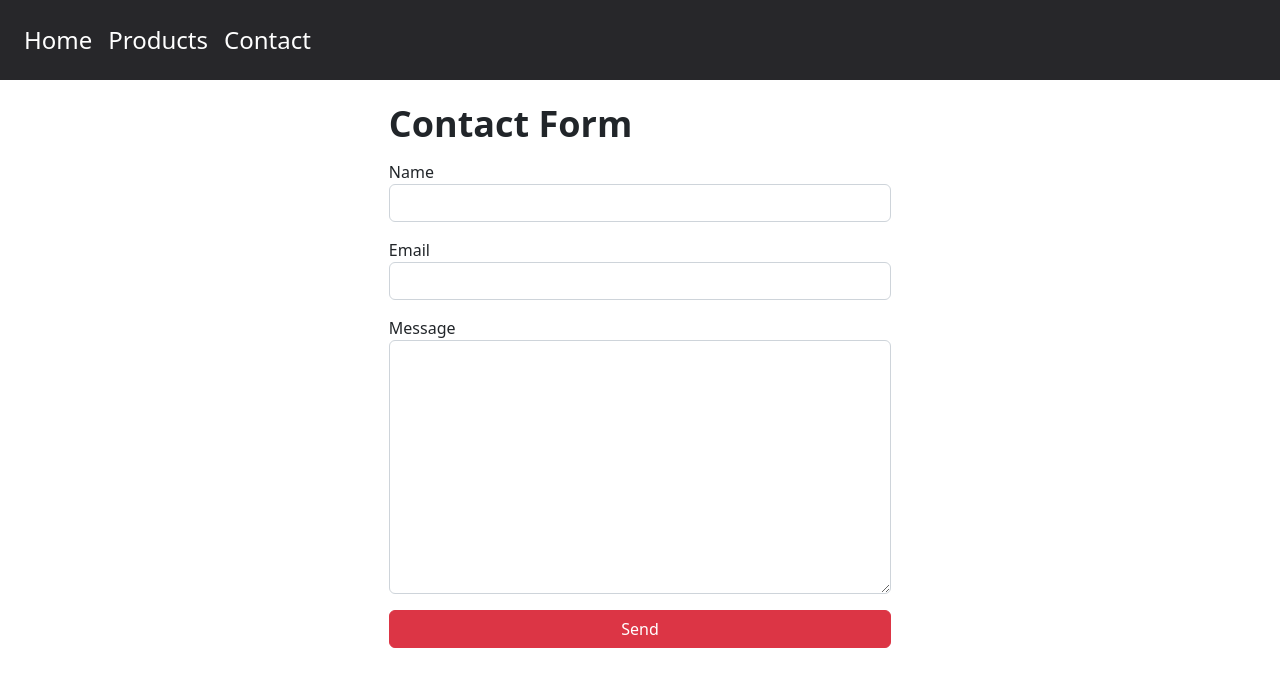
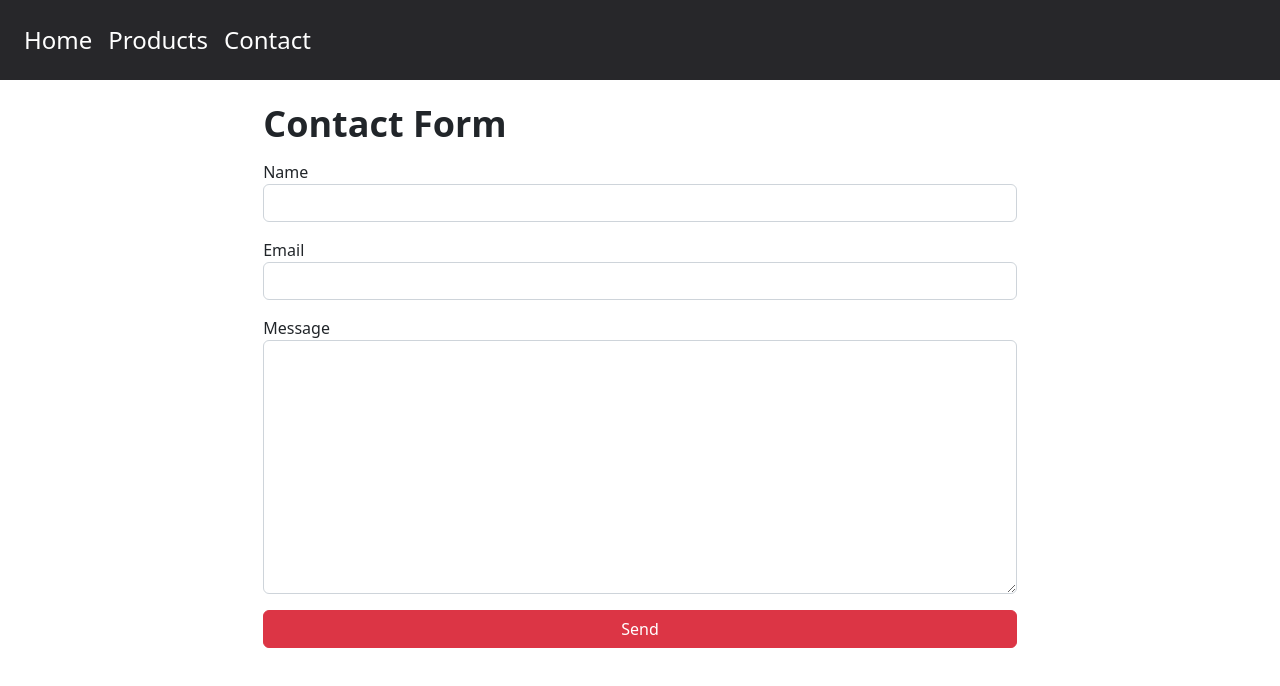
Before and after one commit to jhonatan0912/PF-ANGULARJS, an Angular app: page /contact in a window 1280 px wide. Shown: the top 686 px of the page. Built offline with nearby package versions, Linux system fonts and the light colour scheme.

Commit message:
contact form styles improve

```diff
--- a/src/app/components/contact/contact.component.html
+++ b/src/app/components/contact/contact.component.html
@@ -1,15 +1,16 @@
 <div class="container">
-  <form (ngSubmit)="send()" #form="ngForm" class="flex flex-col w-2/5 m-auto mt-4">
+  <form (ngSubmit)="send()" #form="ngForm" class="flex flex-col w-4/5 lg:w-3/5 m-auto mt-4">
     <h1 class="text-4xl font-semibold">Contact Form</h1>
 
     <label for="name" class="mt-3">
       <p>Name</p>
-      <input type="text" name="name" id="name" class="form-control" #name="ngModel" [(ngModel)]="user.name">
+      <input type="text" name="name" id="name" class="form-control" #name="ngModel" [(ngModel)]="user.name" required>
     </label>
 
     <label for="email" class="mt-3">
       <p>Email</p>
-      <input type="text" name="email" id="email" class="form-control" #email="ngModel" [(ngModel)]="user.email">
+      <input type="text" name="email" id="email" class="form-control" #email="ngModel" [(ngModel)]="user.email"
+        required>
     </label>
     <label for="message" class="mt-3">
       <p>Message</p>
--- a/src/app/components/contact/contact.component.ts
+++ b/src/app/components/contact/contact.component.ts
@@ -26,7 +26,7 @@ export class ContactComponent implements OnInit {
   }
 
   send() {
-    console.log(this.user);
+    // console.log(this.user);
   }
 
   showModal() {
```
